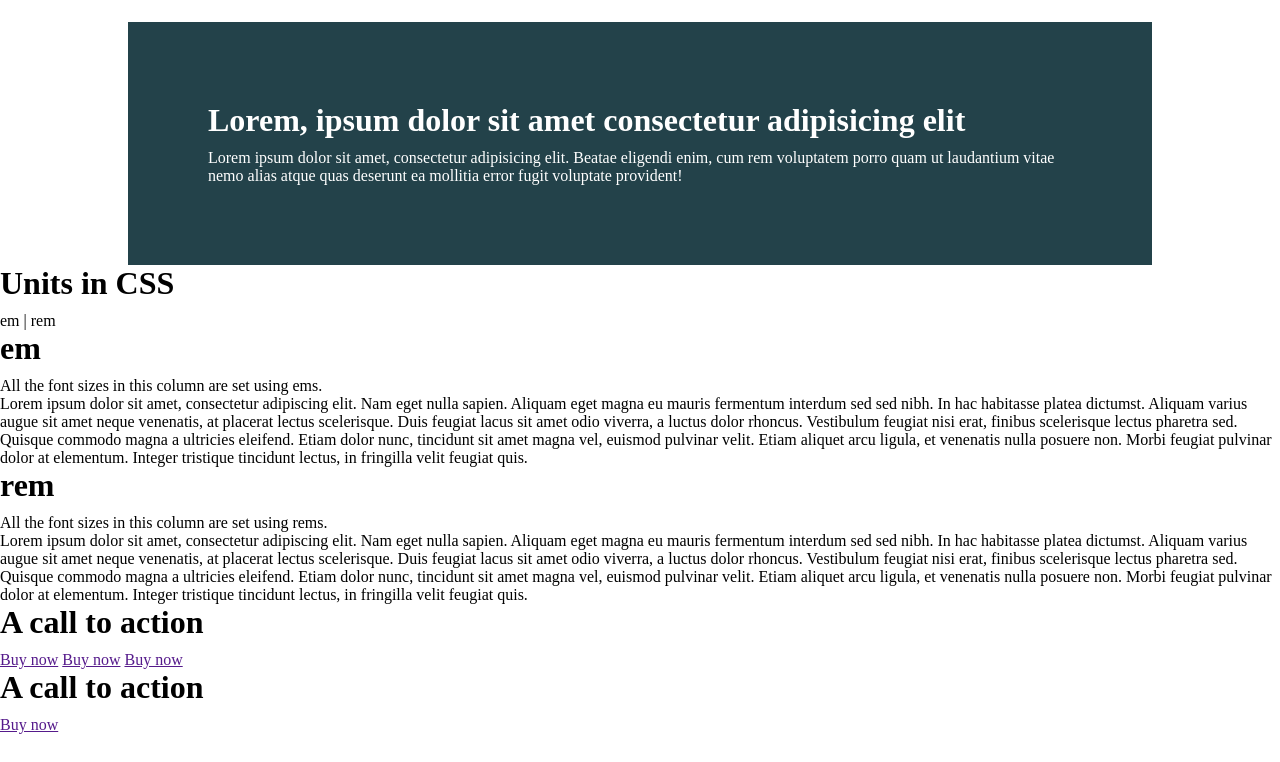
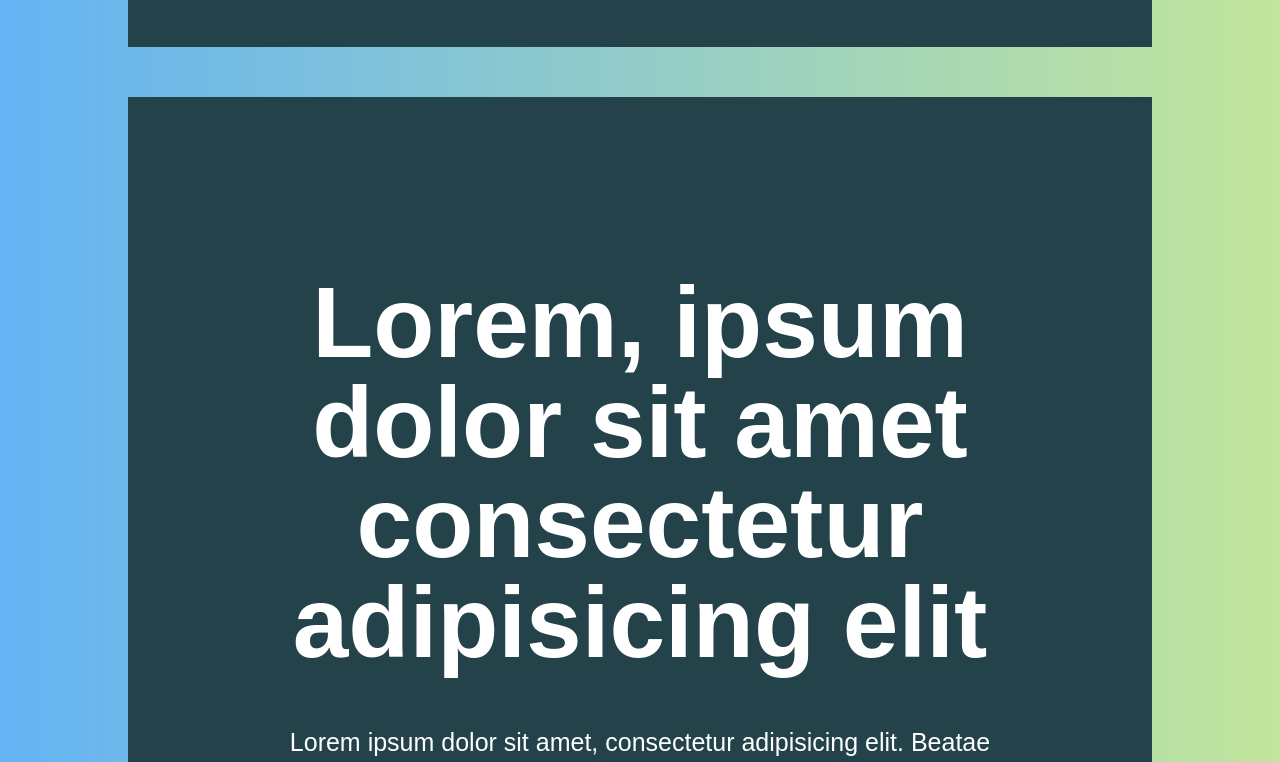
Before and after one commit to adamsJS23/Responsive_layout, a plain HTML site: page index.html in a window 1280 px wide. Shown: the part 378-1140 px from the top of the page. Before the commit the page ends 1112 px from the top, so only its background shows below. Drawn offline with Linux system fonts and the light colour scheme.

Commit message:
Working with em and rem units

```diff
--- a/style.css
+++ b/style.css
@@ -37,3 +37,145 @@ html{
 h1{
   margin-bottom: 10px;
 }
+
+/* WORKING WITH REM AND EM UNIT */
+
+@import url('https://fonts.googleapis.com/css?family=Oswald:300,700');
+
+html {
+  font-size: 16px;
+}
+
+@media (min-width: 700px) {
+  html {
+    font-size: 25px;
+  }
+}
+
+body {
+  color: #34517f;
+  margin: 3em auto;
+  text-align: center;
+  background: linear-gradient(to left, #c2e59c , #64b3f4);
+  font-family: 'Oswald', sans-serif;
+  font-weight: 300;
+  font-size: 1em;
+  line-height: 1.6;
+}
+
+.subhead {
+  font-size: 1.6rem;
+  margin: .5em 0;
+}
+
+.subhead::after {
+  content: '';
+  display: block;
+  height: 1px;
+  background: #34517f;
+  margin: 1em auto;
+  width: 50%;
+}
+
+.grid {
+  display: flex;
+  width: 70%;
+  margin: 0 auto;
+}
+
+.col {
+  flex: 1;
+  margin: 0 0.5em;
+  padding: 0 0.5em;
+}
+
+
+
+/* ============
+   === EMS  ===
+   ============ */
+
+.grid {
+
+}
+
+.col--em {
+
+}
+
+.col--em h1 {
+  font-size: 2.5em;
+}
+
+.col--em p {
+  font-size: 1em;
+}
+
+
+
+/* ============
+   === REMS ===
+   ============ */
+
+
+
+.col--rem {
+
+}
+
+.col--rem h1 {
+  font-size: 2.5rem;
+}
+
+.col--rem p {
+  font-size: 1rem;
+}
+
+
+
+
+/* ============
+   Call to action
+   ============ */
+
+h1 {
+  font-size: 4em;
+  margin: .5em 0;
+  line-height: 1;
+}
+
+.call-to-action {
+  background: linear-gradient(to left, #f46b45 , #eea849);
+  padding: 3em 0;
+  color: white;
+  text-shadow: 0 0 15px rgba(0, 0, 0, .5);
+  margin-top: 500px;
+  font-size: 1em;
+
+}
+
+.call-to-action--small {
+  font-size: 1em;
+}
+
+.btn {
+  display: inline-block;
+  background: black;
+  font-weight: 700;
+  letter-spacing: 5px;
+  color: white;
+  text-transform: uppercase;
+  text-decoration: none;
+
+  padding: 1em 3em;
+
+  margin: 0 .25rem;
+}
+
+.btn--small {
+  font-size: .5em;
+}
+
+.btn--lrg {
+  font-size: 1.5em;
+}
```
